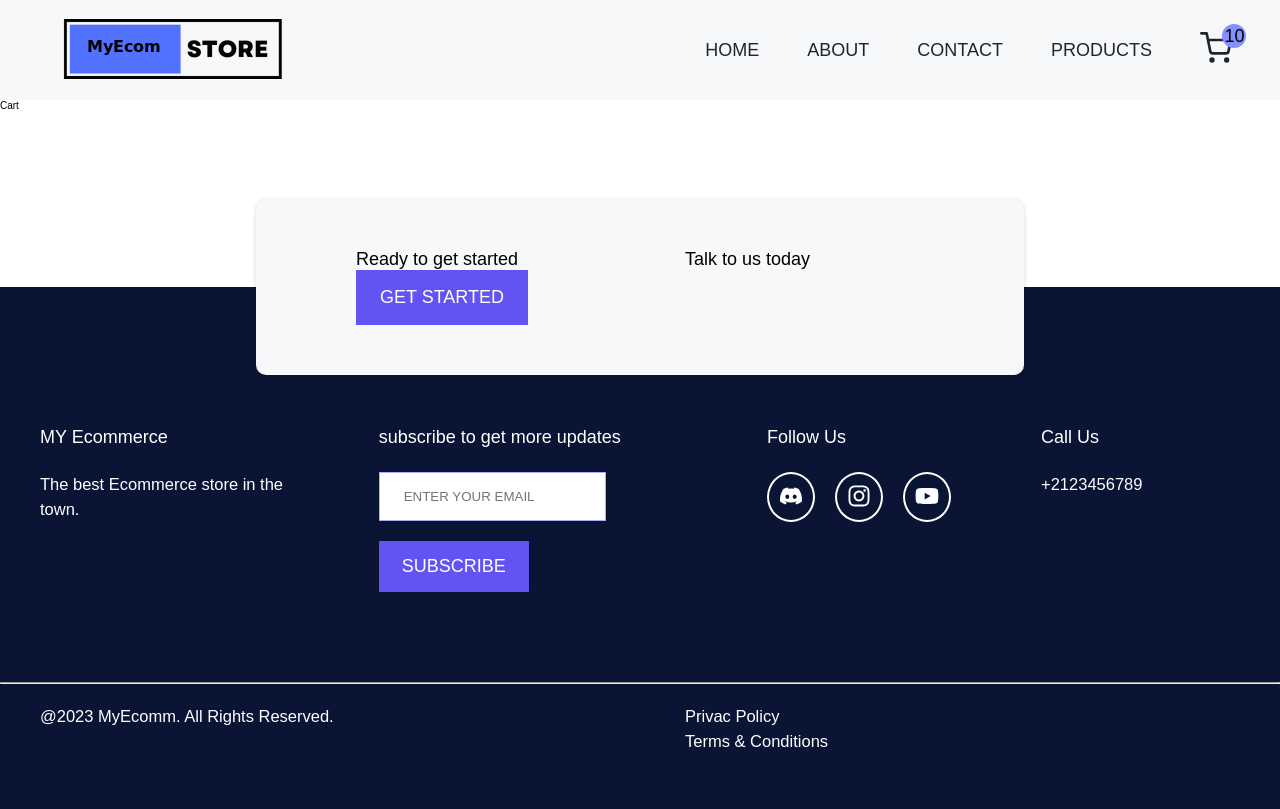
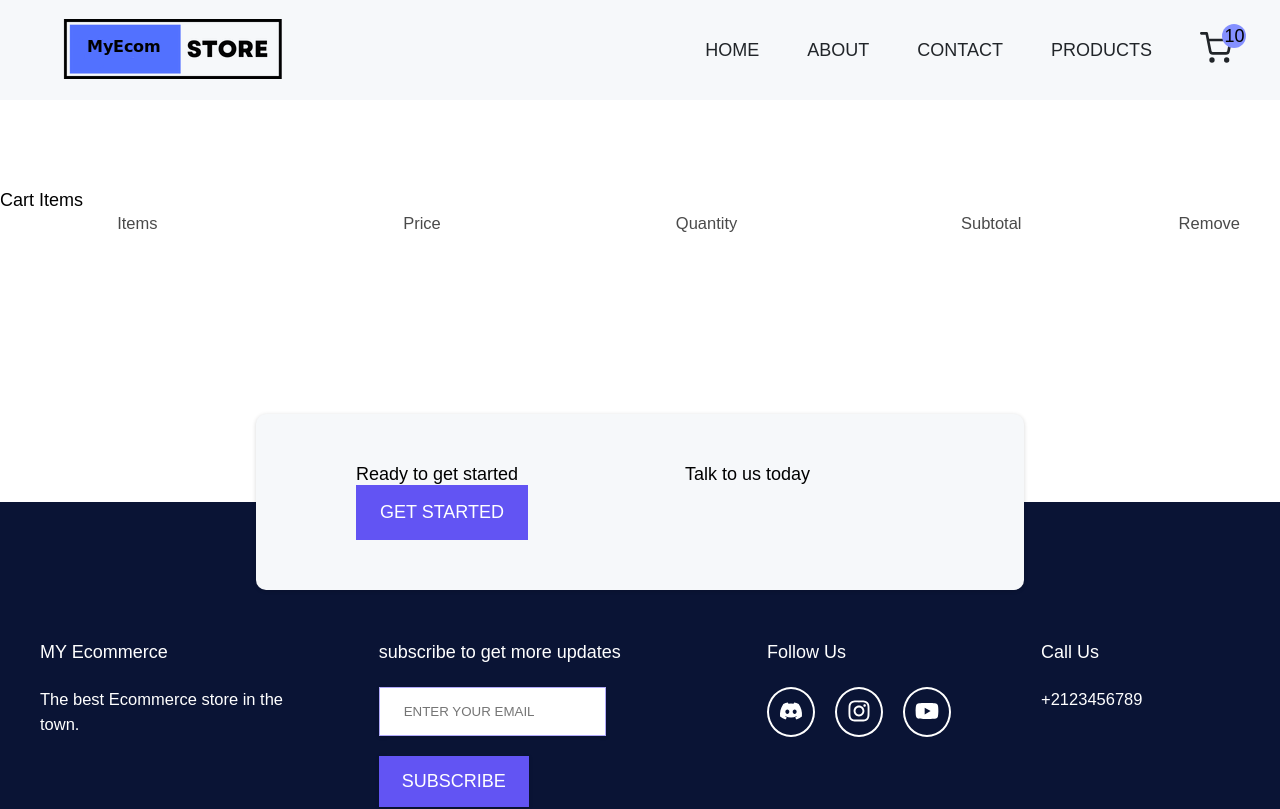
Before and after one commit to gak92/react-ecommerce, a React (Create React App) app: page /cart in a window 1280 px wide. Shown: the top 809 px of the page. Built offline with nearby package versions, Linux system fonts and the light colour scheme; no server answers.

Commit message:
Getting Cart data into Cart page

```diff
--- a/src/components/AddToCart.js
+++ b/src/components/AddToCart.js
@@ -4,8 +4,11 @@ import { FaCheck } from 'react-icons/fa';
 import CartAmountToggle from './CartAmountToggle';
 import { NavLink } from 'react-router-dom';
 import { Button } from '../styles/Button';
+import { useCartContext } from '../context/cart_context';
 
 const AddToCart = ({product}) => {
+  const {addToCart} = useCartContext();
+
   const {id, colors,  stock} = product;
   const [color, setColor] = useState(colors[0]);
   const [amount, setAmount] = useState(1);
@@ -47,10 +50,9 @@ const AddToCart = ({product}) => {
         setIncrease={setIncrease}
       />
 
-      <NavLink to="/">
-        <Button className="btn">
-          Add to Cart
-        </Button>
+      <NavLink to="/cart" onClick={() => addToCart(id, color, amount, product) } >
+        <Button className="btn">Add to Cart</Button>
+        {/* Add to Cart */}
       </NavLink>
     </Wrapper>
   );
--- a/src/components/Cart.js
+++ b/src/components/Cart.js
@@ -1,9 +1,191 @@
-import React from 'react'
+import React from 'react';
+import styled from 'styled-components';
+import { useCartContext } from '../context/cart_context';
 
 const Cart = () => {
+  const { cart } = useCartContext();
+  console.log("CART: ", cart);
   return (
-    <div>Cart</div>
+    <Wrapper>
+      <h3>Cart Items</h3>
+
+      <div className='container'>
+        <div className='cart_heading grid grid-five-column'>
+          <p>Items</p>
+          <p className='cart-hide'>Price</p>
+          <p>Quantity</p>
+          <p className='cart-hide'>Subtotal</p>
+          <p>Remove</p>
+        </div>
+      </div>
+
+    </Wrapper>
   )
-}
+};
 
-export default Cart
+const EmptyDiv = styled.div`
+  display: grid;
+  place-items: center;
+  height: 50vh;
+  h3 {
+    font-size: 4.2rem;
+    text-transform: capitalize;
+    font-weight: 300;
+  }
+`;
+
+const Wrapper = styled.section`
+  padding: 9rem 0;
+  .grid-four-column {
+    grid-template-columns: repeat(4, 1fr);
+  }
+  .grid-five-column {
+    grid-template-columns: repeat(4, 1fr) 0.3fr;
+    text-align: center;
+    align-items: center;
+  }
+  .cart-heading {
+    text-align: center;
+    text-transform: uppercase;
+  }
+  hr {
+    margin-top: 1rem;
+  }
+  .cart-item {
+    padding: 3.2rem 0;
+    display: flex;
+    flex-direction: column;
+    gap: 3.2rem;
+  }
+  .cart-user--profile {
+    display: flex;
+    justify-content: flex-start;
+    align-items: center;
+    gap: 1.2rem;
+    margin-bottom: 5.4rem;
+    img {
+      width: 8rem;
+      height: 8rem;
+      border-radius: 50%;
+    }
+    h2 {
+      font-size: 2.4rem;
+    }
+  }
+  .cart-user--name {
+    text-transform: capitalize;
+  }
+  .cart-image--name {
+    /* background-color: red; */
+    align-items: center;
+    display: grid;
+    gap: 1rem;
+    grid-template-columns: 0.4fr 1fr;
+    text-transform: capitalize;
+    text-align: left;
+    img {
+      max-width: 5rem;
+      height: 5rem;
+      object-fit: contain;
+      color: transparent;
+    }
+    .color-div {
+      display: flex;
+      align-items: center;
+      justify-content: flex-start;
+      gap: 1rem;
+      .color-style {
+        width: 1.4rem;
+        height: 1.4rem;
+        border-radius: 50%;
+      }
+    }
+  }
+  .cart-two-button {
+    margin-top: 2rem;
+    display: flex;
+    justify-content: space-between;
+    .btn-clear {
+      background-color: #e74c3c;
+    }
+  }
+  .amount-toggle {
+    display: flex;
+    justify-content: center;
+    align-items: center;
+    gap: 2.4rem;
+    font-size: 1.4rem;
+    button {
+      border: none;
+      background-color: #fff;
+      cursor: pointer;
+    }
+    .amount-style {
+      font-size: 2.4rem;
+      color: ${({ theme }) => theme.colors.btn};
+    }
+  }
+  .remove_icon {
+    font-size: 1.6rem;
+    color: #e74c3c;
+    cursor: pointer;
+  }
+  .order-total--amount {
+    width: 100%;
+    margin: 4.8rem 0;
+    text-transform: capitalize;
+    display: flex;
+    flex-direction: column;
+    justify-content: flex-end;
+    align-items: flex-end;
+    .order-total--subdata {
+      border: 0.1rem solid #f0f0f0;
+      display: flex;
+      flex-direction: column;
+      gap: 1.8rem;
+      padding: 3.2rem;
+    }
+    div {
+      display: flex;
+      gap: 3.2rem;
+      justify-content: space-between;
+    }
+    div:last-child {
+      background-color: #fafafa;
+    }
+    div p:last-child {
+      font-weight: bold;
+      color: ${({ theme }) => theme.colors.heading};
+    }
+  }
+  @media (max-width: ${({ theme }) => theme.media.mobile}) {
+    .grid-five-column {
+      grid-template-columns: 1.5fr 1fr 0.5fr;
+    }
+    .cart-hide {
+      display: none;
+    }
+    .cart-two-button {
+      margin-top: 2rem;
+      display: flex;
+      justify-content: space-between;
+      gap: 2.2rem;
+    }
+    .order-total--amount {
+      width: 100%;
+      text-transform: capitalize;
+      justify-content: flex-start;
+      align-items: flex-start;
+      .order-total--subdata {
+        width: 100%;
+        border: 0.1rem solid #f0f0f0;
+        display: flex;
+        flex-direction: column;
+        gap: 1.8rem;
+        padding: 3.2rem;
+      }
+    }
+  }
+`;
+
+export default Cart;
--- /dev/null
+++ b/src/context/cart_context.js
@@ -0,0 +1,33 @@
+import { createContext, useContext, useReducer } from "react";
+import reducer from '../reducers/cartReducer';
+
+const CartContext = createContext();
+
+const initialState = {
+  cart: [],
+  total_item: "",
+  total_amount: "",
+  shipping_fee: 5000,
+};
+
+const CartContextProvider = ({children}) => {
+
+  const [state, dispatch] = useReducer(reducer, initialState);
+
+  const addToCart = (id, color, amount, product) => {
+    console.log("PRODUCT in context: ", product);
+    dispatch({type: "ADD_TO_CART", payload: {id, color, amount, product}});
+  };
+
+  return (
+    <CartContext.Provider value={{...state, addToCart}}>
+      {children}
+    </CartContext.Provider>
+  );
+};
+
+const useCartContext = () => {
+  return useContext(CartContext);
+}
+
+export { CartContextProvider, useCartContext, CartContext };
--- a/src/index.js
+++ b/src/index.js
@@ -4,13 +4,16 @@ import './index.css';
 import App from './App';
 import { AppProvider } from './context/productcontext';
 import { FilterContextProvider } from './context/filter_context';
+import { CartContextProvider } from './context/cart_context';
 
 const root = ReactDOM.createRoot(document.getElementById('root'));
 root.render(
   <React.StrictMode>
     <AppProvider>
       <FilterContextProvider>
-        <App />
+        <CartContextProvider>
+          <App />
+        </CartContextProvider>
       </FilterContextProvider>
     </AppProvider>
   </React.StrictMode>
--- /dev/null
+++ b/src/reducers/cartReducer.js
@@ -0,0 +1,25 @@
+const cartReducer = (state, action) => {
+  if(action.type === "ADD_TO_CART") {
+    let {id, color, amount, product} = action.payload;
+
+    let cartProduct;
+    cartProduct = {
+      id: id+color,
+      name: product.name,
+      color,
+      amount,
+      image: product.image[0].url,
+      price: product.price,
+      max: product.stock,
+    }
+
+    return {
+      ...state,
+      cart: [...state.cart, cartProduct],
+    };
+  }
+
+  return state;
+};
+
+export default cartReducer;
```
